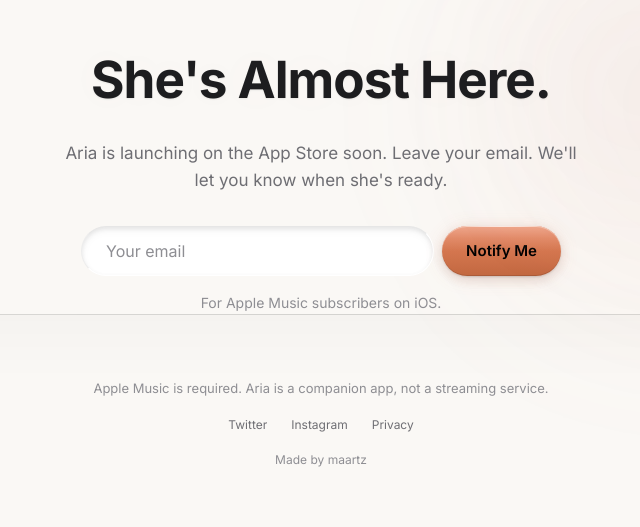
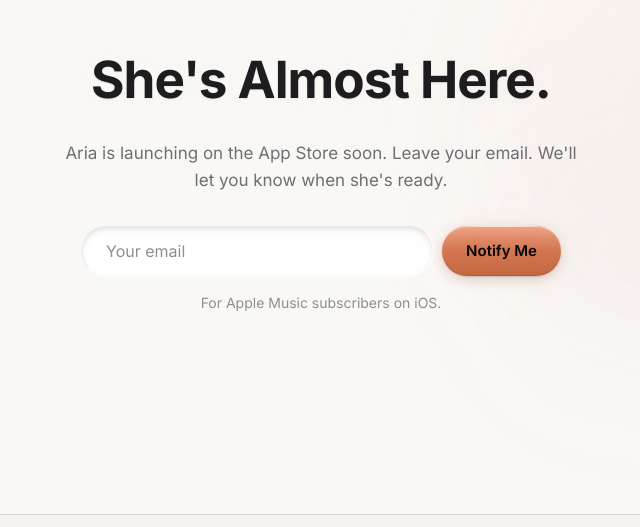
Before and after one commit to Aria-Music-App/website, a plain HTML site: page index.html in a window 1280 px wide. Shown: the part 4693-5220 px from the top of the page, without its empty margins (319-959 px from the left). Drawn offline with nearby package versions, Linux system fonts and the light colour scheme.

Commit message:
Restore breathing room in CTA section after character removal
The character illustration used to fill the space between the CTA
form and footer. With it gone, padding-bottom: 0 left everything
stacked. Restores symmetric vertical padding on .section-cta.

```diff
--- a/styles.css
+++ b/styles.css
@@ -1026,11 +1026,11 @@
 /* --- Personal Touch --- */
 #personal .prose p { color: var(--text-secondary); }
 
-/* --- Aria Character + Waitlist CTA --- */
+/* --- Waitlist CTA --- */
 .section-cta {
   text-align: center;
   padding-top: var(--space-5xl);
-  padding-bottom: 0;
+  padding-bottom: var(--space-5xl);
   position: relative;
 }
 
@@ -1565,7 +1565,7 @@
 /* --- Desktop: 960px+ --- */
 @media (min-width: 960px) {
   .section { padding: var(--space-6xl) 0; }
-  .section-cta { padding: var(--space-6xl) 0 0; }
+  .section-cta { padding: var(--space-6xl) 0; }
   .steps { grid-template-columns: repeat(3, 1fr); }
   .hero-icon img { width: 128px; height: 128px; }
 }
```
